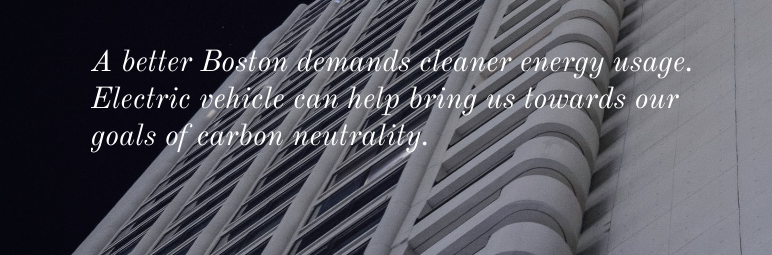
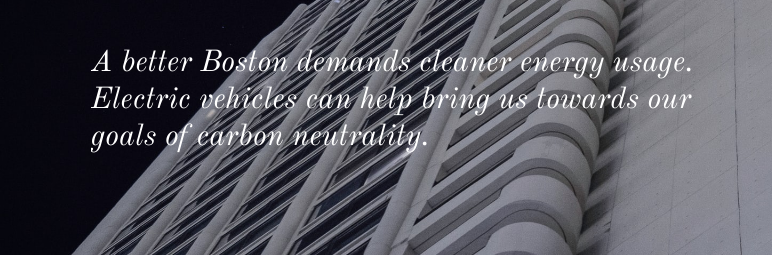
Before and after one commit to tariksouabny/EV, a plain HTML site: page src/index.html in a window 1280 px wide. Shown: the part 386-641 px from the top of the page, 0-772 px from the left. Drawn offline with nearby package versions, Linux system fonts and the light colour scheme; a script that the page names is missing.

Commit message:
Add plural to 'electric vehicle' in index.html

```diff
--- a/src/index.html
+++ b/src/index.html
@@ -21,7 +21,7 @@
                 <h1>future</h1>
             </div>
             <a href="./evs_in_boston_guide.pdf" class="ev-download-link-1" download>Get the digital guide</a>
-            <h4 class="hidden-text">A better Boston demands cleaner energy usage. Electric vehicle can help bring us towards our goals of carbon neutrality.</h4>
+            <h4 class="hidden-text">A better Boston demands cleaner energy usage. Electric vehicles can help bring us towards our goals of carbon neutrality.</h4>
         </div>
         <div class="right"><img class="interior-of-car" src="https://images.unsplash.com/photo-1652510076706-636d4b641f37?ixlib=rb-1.2.1&ixid=MnwxMjA3fDB8MHxwaG90by1wYWdlfHx8fGVufDB8fHx8&auto=format&fit=crop&w=388&q=80" alt="interior of tesla"></div>
     </main>
```
